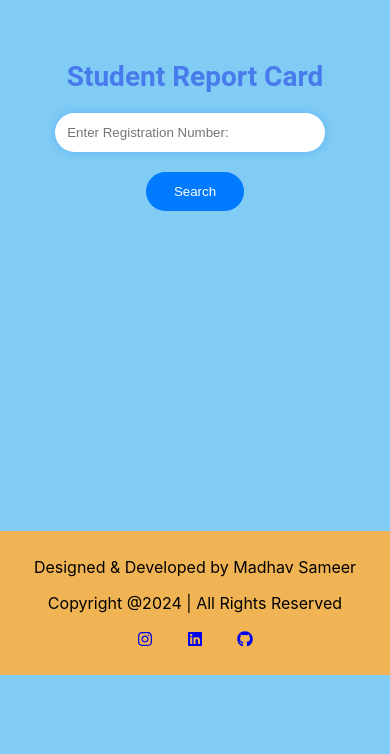
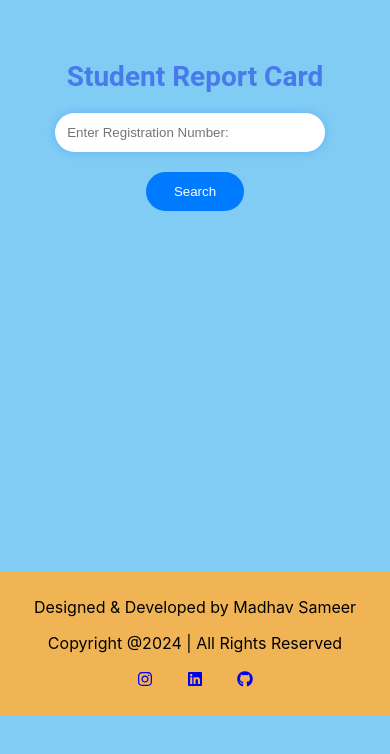
Before and after one commit to Madhavsameer/CUTM_RESULT_FRONTEND, a React (Create React App) app: page / in a window 390 px wide. Shown: the top 754 px of the page. Built offline with nearby package versions, Linux system fonts and the light colour scheme.

Commit message:
added more responsiveness

```diff
--- a/src/StudentDetails.css
+++ b/src/StudentDetails.css
@@ -156,7 +156,7 @@ body{
     border-radius: 7px;
     cursor: pointer;
     transition: background-color 0.3s ease-in-out;
-    margin-left: 80%;
+    margin-left: 90%;
     margin-top: 50px;
 }
 
@@ -166,7 +166,7 @@ body{
 }
 #footer{
     background-color: #f0b454;
-    margin-top: 300px;
+    margin-top: 340px;
     padding: 10px;
     text-align:center ;
 
--- a/src/StudentDetails.js
+++ b/src/StudentDetails.js
@@ -124,7 +124,7 @@ const StudentDetails = () => {
             )}
             {studentData.length > 0 && (
                 <div>
-                    <button className="print-button" onClick={handlePrint}>Print Report Card</button>
+                    <button className="print-button" onClick={handlePrint}>Print</button>
                     <h2 className="details-title">Student Details</h2>
                     <table className="student-table">
                         <thead>
```
